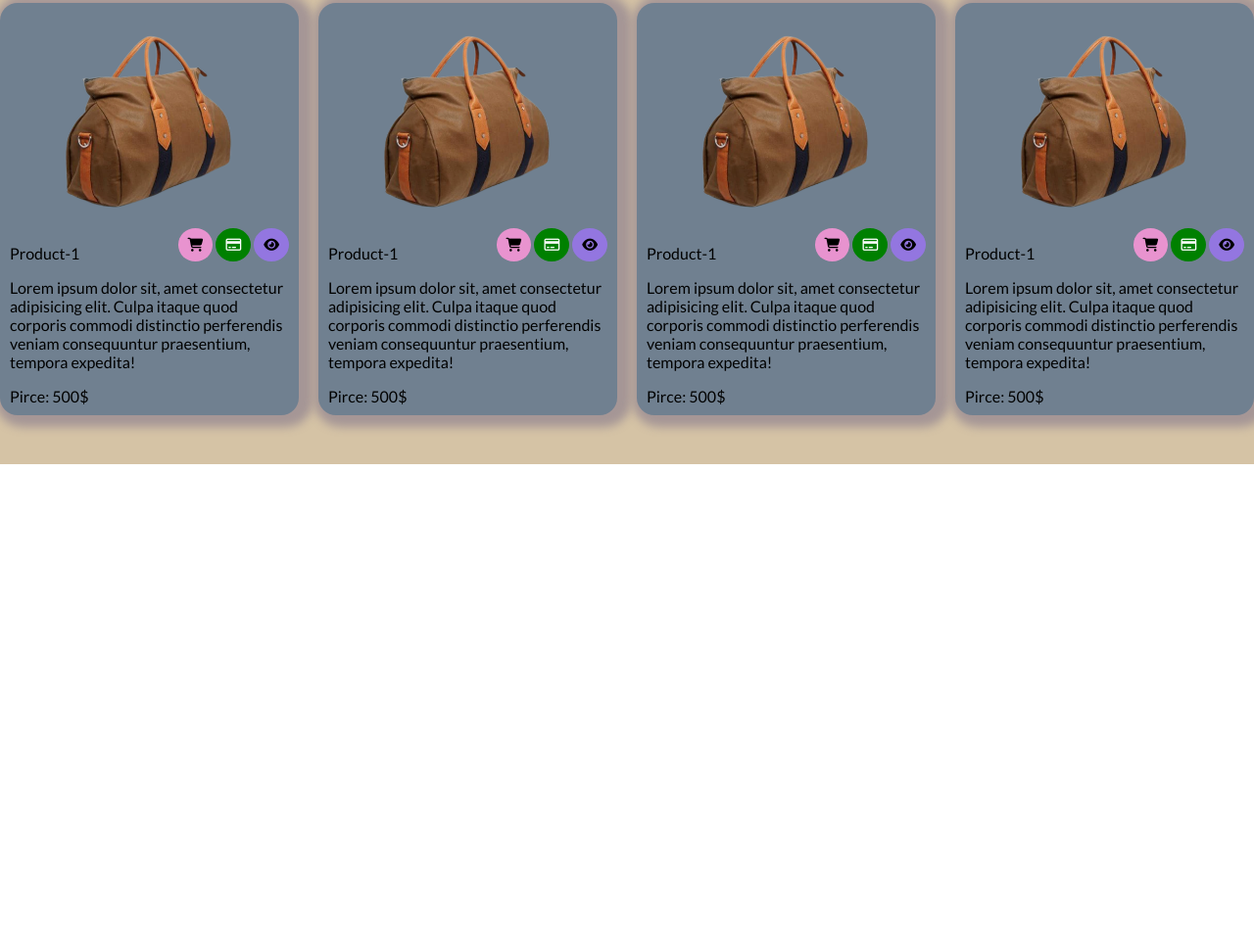
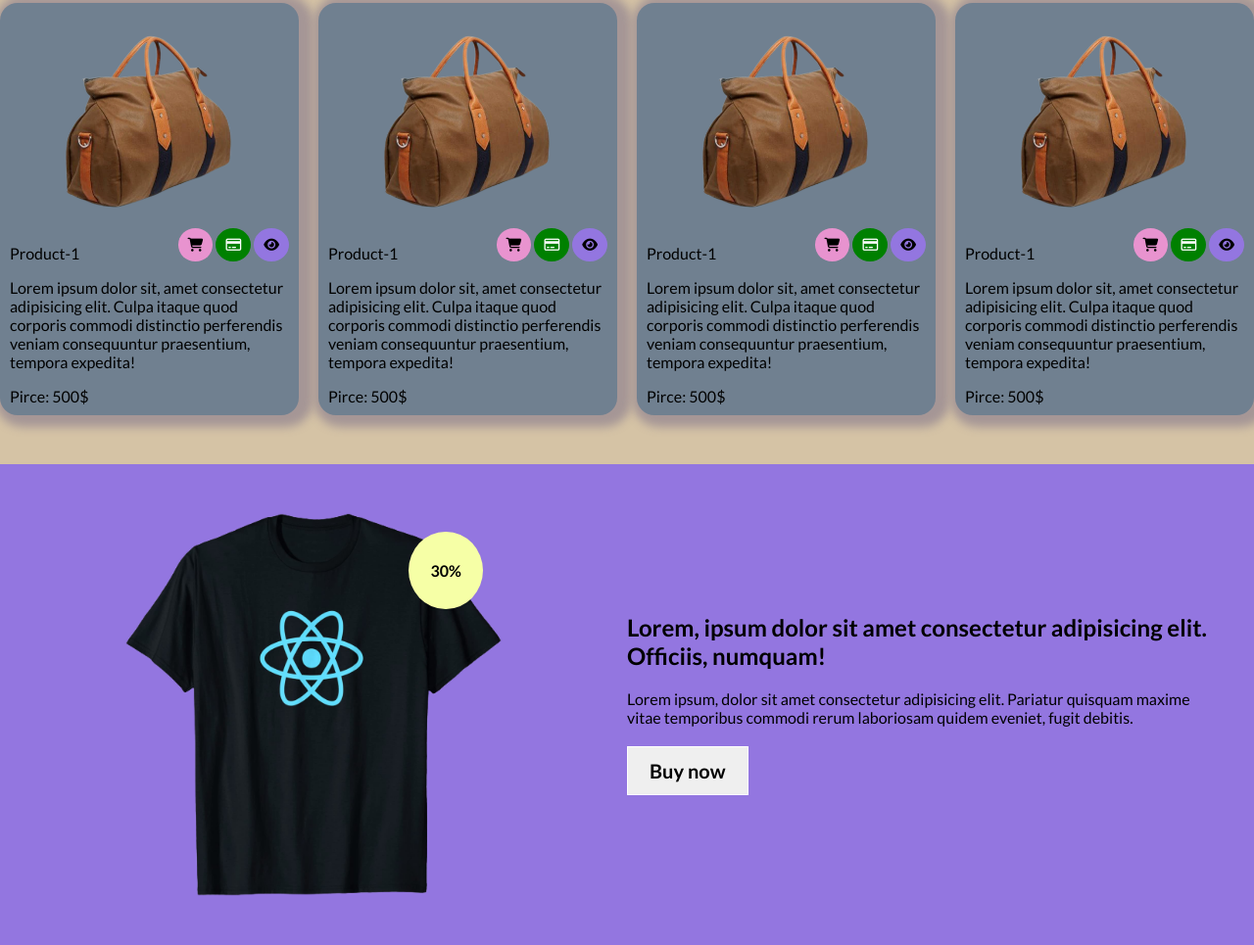
Before and after one commit to Saiful10400/conceptual-class-4-practice, a plain HTML site: page index.html in a window 1280 px wide. Shown: the part 1071-2036 px from the top of the page at 98% size. Before the commit the page ends 1545 px from the top, so only its background shows below. Drawn offline with Linux system fonts and the light colour scheme.

Commit message:
discount secton done.

```diff
--- a/index.html
+++ b/index.html
@@ -211,5 +211,23 @@
         </div>
     </div>
 
+    <!-- Discount section -->
+
+    <section class="discount">
+        <div class="discount-container">
+            <div class="discount-img">
+                <img src="./img/discount/React-removebg-preview.png" alt="">
+                <p class="percent">30%</p>
+            </div>
+            <div class="discount-title">
+                <h2>Lorem, ipsum dolor sit amet consectetur adipisicing elit. <br>
+                    Officiis, numquam!</h2>
+                <p>Lorem ipsum, dolor sit amet consectetur adipisicing elit. Pariatur quisquam maxime <br>
+                    vitae temporibus commodi rerum laboriosam quidem eveniet, fugit debitis.</p>
+                <button class="dis-btn">Buy now</button>
+            </div>
+        </div>
+    </section>
+
 </body>
 </html>
--- a/responsive.css
+++ b/responsive.css
@@ -44,6 +44,18 @@
 }
 
 
+/* discount */
+
+.discount-container{
+
+    flex-direction: column;
+    padding: 20px;
+    gap: 10px;
+}
+.discount-img,.discount-title{
+    width: 100%;
+}
+
 
 
 
--- a/style.css
+++ b/style.css
@@ -205,3 +205,63 @@ header{
     font-size: 16px;
     font-weight: 400;
 }
+
+/* discount seciton */
+
+.discount{
+    background-color: #9376E0;
+    padding: 50px 0;
+}
+
+.discount-container{
+    max-width: 1400px;
+    margin: auto;
+    display: flex;
+    align-items: center;
+}
+
+.discount-img{
+    width: 50%;
+    position: relative;
+
+}
+
+.discount-img img{
+    width: 60%;
+    display: block;
+    margin: auto;
+
+}
+.percent{
+    padding: 30px 22px;
+    border-radius: 50%;
+    position: absolute;
+    top: 5%;
+    right: 23%;
+    background-color: #F6FFA6;
+    font-size: 16px;
+    font-weight: 700;
+    display: inline-block;
+}
+
+
+.discount-title{
+    width: 50%;
+}
+.discount-title h2{
+    font-size: 24px;
+    font-weight: 700;
+}
+.discount-title p{
+    font-weight: 400;
+    font-size: 16px;
+    margin: 20px 0;
+}
+
+.dis-btn{
+    padding: 12px 22px;
+    border: 1px solid white;
+    color: black;
+    font-size: 20px;
+    font-weight: 600;
+}
```
